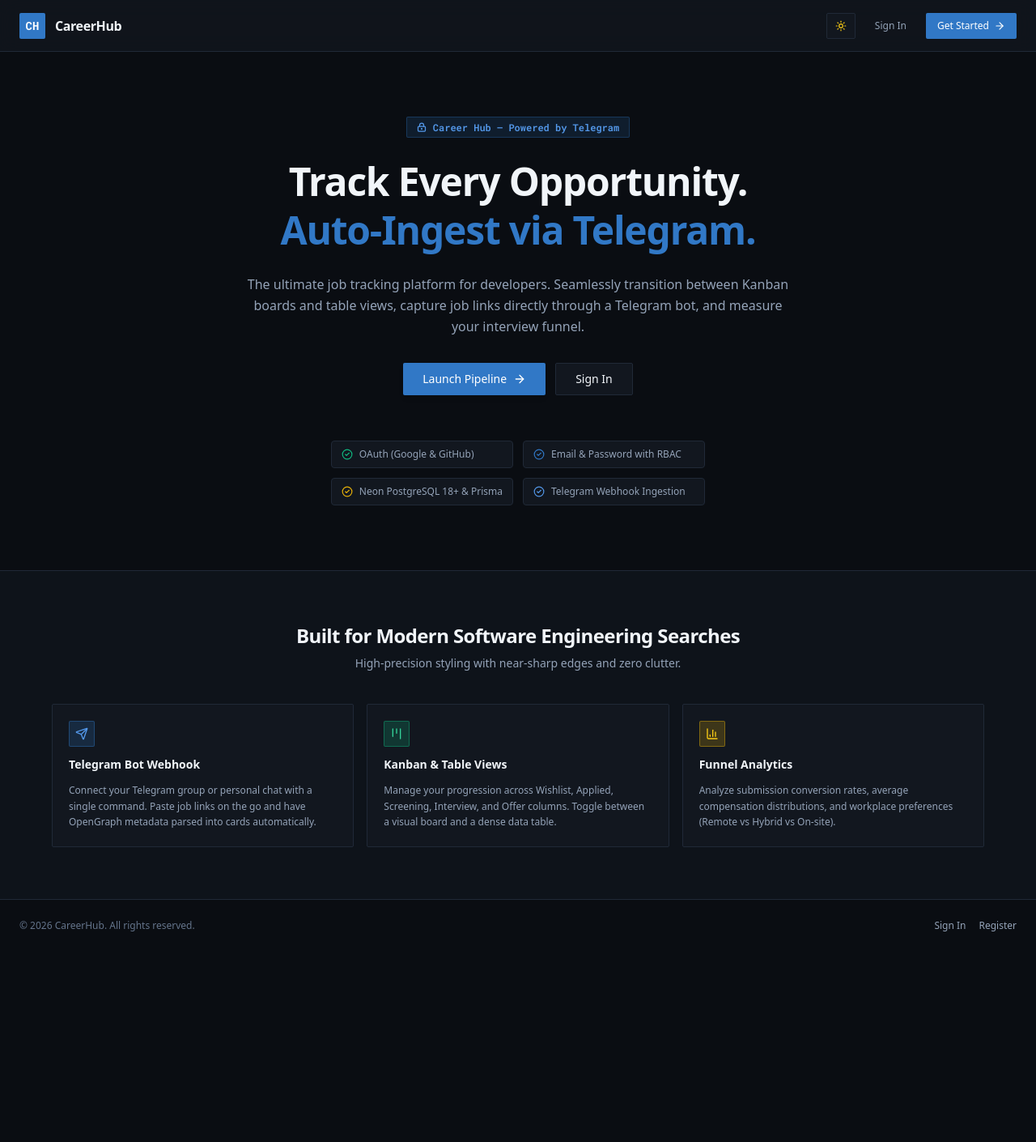
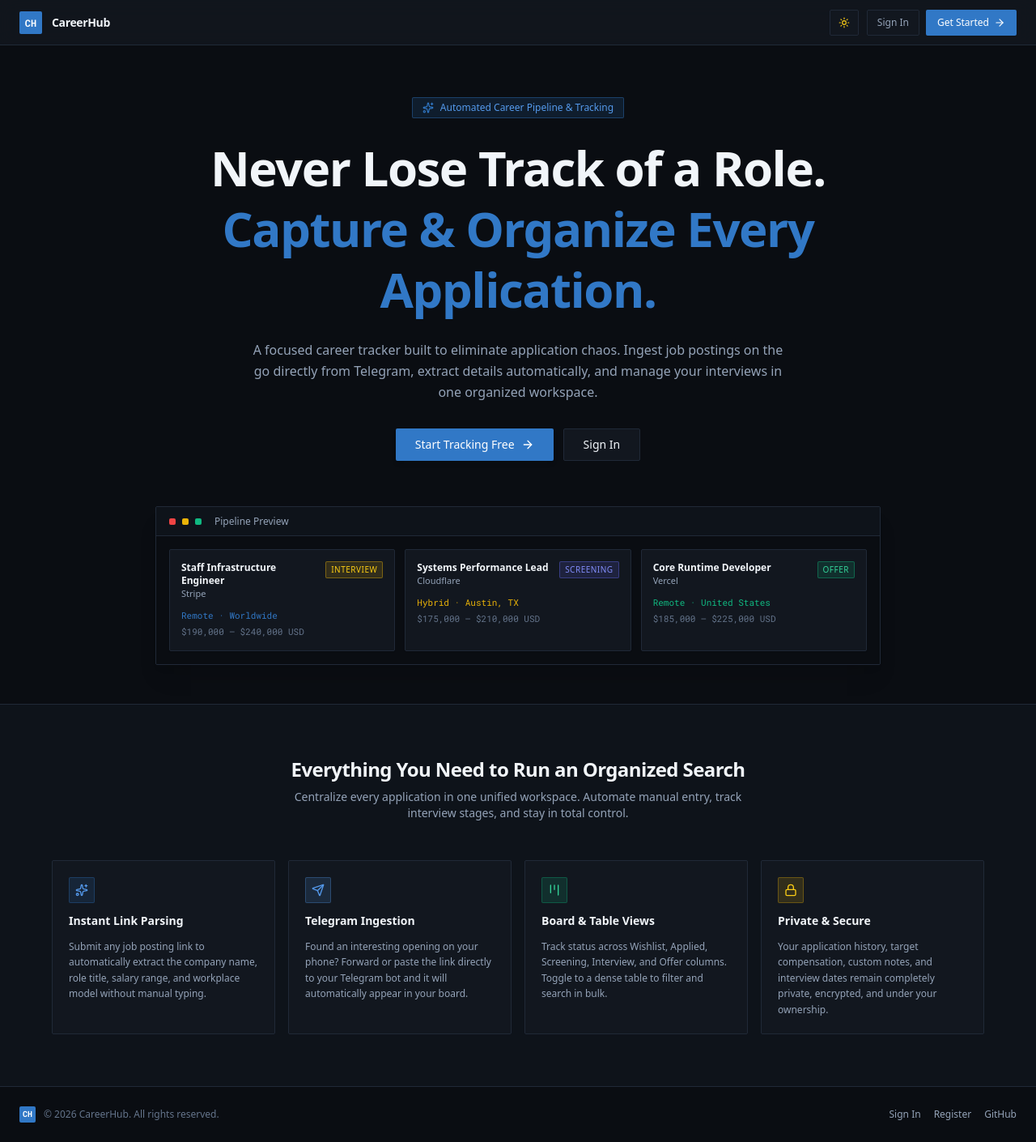
Before and after one commit to navneetguptacse/career-hub, a Next.js app: page / in a window 1280 px wide. Shown: the whole page at 81% size. Before the commit the page ends 1175 px from the top, so only its background shows below. Built offline with nearby package versions, Linux system fonts and the light colour scheme; no server answers.

Commit message:
feat: elevate home page design with auth-aware actions, live pipeline preview, and focused value proposition

```diff
--- a/src/app/globals.css
+++ b/src/app/globals.css
@@ -104,7 +104,9 @@
 
 /* Precision Light Mode Overrides for High Contrast */
 html.light .bg-\[\#0A0D12\],
-html.light .bg-\[\#0a0d12\] {
+html.light .bg-\[\#0a0d12\],
+html.light .bg-\[\#0A0D12\]\/60,
+html.light .bg-\[\#0a0d12\]\/60 {
   background-color: #f8fafc !important;
 }
 
--- a/src/app/page.tsx
+++ b/src/app/page.tsx
@@ -2,33 +2,63 @@
 import Link from "next/link";
 import {
   ArrowRight,
-  BarChart3,
-  CheckCircle2,
   Kanban,
-  LockKeyhole,
+  LayoutDashboard,
+  Lock,
   Send,
+  Sparkles,
+  User,
 } from "lucide-react";
+import { auth } from "@/lib/auth";
+import { Badge } from "@/components/ui/Badge";
 import { ThemeToggle } from "@/components/ui/ThemeToggle";
 
-export default function HomePage() {
+export default async function HomePage() {
+  const session = await auth();
+  const isLoggedIn = Boolean(session?.user);
+
   return (
     <div className="min-h-screen bg-[#0A0D12] text-[#F1F5F9] flex flex-col selection:bg-[#3178C6] selection:text-white">
       {/* Navigation Header */}
-      <header className="h-16 border-b border-[#202937] bg-[#12171F]/80 backdrop-blur-md px-6 flex items-center justify-between sticky top-0 z-40">
+      <header className="h-14 border-b border-[#202937] bg-[#12171F]/90 backdrop-blur-md px-4 sm:px-6 flex items-center justify-between sticky top-0 z-40">
         <div className="flex items-center gap-3">
-          <div className="w-8 h-8 bg-[#3178C6] flex items-center justify-center rounded-xs text-white font-mono font-bold text-sm shadow-xs">
+          <div className="w-7 h-7 bg-[#3178C6] flex items-center justify-center rounded-xs text-white font-mono font-bold text-xs shadow-xs">
             CH
           </div>
-          <span className="font-bold text-base tracking-tight text-[#F1F5F9]">
+          <span className="font-bold text-sm tracking-tight text-[#F1F5F9]">
             CareerHub
           </span>
         </div>
 
-        <div className="flex items-center gap-3">
+        <div className="flex items-center gap-2 sm:gap-2.5">
           <ThemeToggle size="sm" />
+
+          {isLoggedIn ? (
+            <div className="flex items-center gap-2">
+              <Link
+                href="/settings"
+                title="Account & Profile Settings"
+                className="h-8 px-2.5 inline-flex items-center gap-1.5 text-xs font-medium text-[#F1F5F9] bg-[#12171F] hover:bg-[#18202C] border border-[#202937] hover:border-[#3178C6] rounded-xs transition-colors shrink-0"
+              >
+                <User className="w-3.5 h-3.5 text-[#3178C6]" />
+                <span className="max-w-32.5 truncate hidden sm:inline">
+                  {session?.user?.name || session?.user?.email}
+                </span>
+              </Link>
+              <Link
+                href="/dashboard"
+                className="h-8 px-3.5 inline-flex items-center justify-center text-xs font-medium bg-[#3178C6] hover:bg-[#235A97] text-white rounded-xs transition-colors shadow-xs gap-1.5 shrink-0"
+              >
+                <LayoutDashboard className="w-3.5 h-3.5" />
+                <span>Dashboard</span>
+                <ArrowRight className="w-3 h-3" />
+              </Link>
+            </div>
+          ) : (
+            <div className="flex items-center gap-2">
               <Link
                 href="/login"
-            className="h-8 px-3 inline-flex items-center justify-center text-xs font-medium text-[#94A3B8] hover:text-[#F1F5F9] hover:bg-[#18202C] rounded-xs transition-colors"
+                className="h-8 px-3 inline-flex items-center justify-center text-xs font-medium text-[#94A3B8] hover:text-[#F1F5F9] bg-[#12171F] hover:bg-[#18202C] border border-[#202937] hover:border-[#3178C6]/50 rounded-xs transition-colors"
               >
                 Sign In
               </Link>
@@ -40,119 +70,212 @@
                 <ArrowRight className="w-3.5 h-3.5" />
               </Link>
             </div>
+          )}
+        </div>
       </header>
 
       {/* Hero Section */}
-      <section className="flex-1 flex flex-col items-center justify-center px-4 py-20 text-center max-w-4xl mx-auto space-y-6">
-        <div className="inline-flex items-center gap-2 px-3 py-1 bg-[#3178C6]/15 border border-[#3178C6]/30 text-[#5499EB] text-xs font-mono font-semibold rounded-xs">
-          <LockKeyhole className="w-3 h-3" strokeWidth={2.5} />
-          <span>Career Hub – Powered by Telegram</span>
+      <section className="flex-1 flex flex-col items-center justify-center px-4 pt-16 pb-12 text-center max-w-5xl mx-auto space-y-6">
+        <div className="inline-flex items-center gap-2 px-3 py-1 bg-[#3178C6]/15 border border-[#3178C6]/40 text-[#5499EB] text-xs font-medium rounded-xs">
+          <Sparkles className="w-3.5 h-3.5 text-[#3178C6]" />
+          <span>Automated Career Pipeline & Tracking</span>
         </div>
 
-        <h1 className="text-3xl sm:text-5xl font-extrabold tracking-tight text-[#F1F5F9] leading-tight">
-          Track Every Opportunity. <br />
-          <span className="text-[#3178C6]">Auto-Ingest via Telegram.</span>
+        <h1 className="text-3xl sm:text-5xl lg:text-6xl font-extrabold tracking-tight text-[#F1F5F9] leading-tight max-w-4xl">
+          Never Lose Track of a Role. <br />
+          <span className="text-[#3178C6]">
+            Capture & Organize Every Application.
+          </span>
         </h1>
 
         <p className="text-sm sm:text-base text-[#94A3B8] max-w-2xl leading-relaxed">
-          The ultimate job tracking platform for developers. Seamlessly
-          transition between Kanban boards and table views, capture job links
-          directly through a Telegram bot, and measure your interview funnel.
+          A focused career tracker built to eliminate application chaos. Ingest
+          job postings on the go directly from Telegram, extract details
+          automatically, and manage your interviews in one organized workspace.
         </p>
 
+        {/* Dynamic CTA Buttons */}
         <div className="flex flex-col sm:flex-row items-center gap-3 pt-2">
+          {isLoggedIn ? (
+            <>
+              <Link
+                href="/dashboard"
+                className="w-full sm:w-auto h-10 px-6 bg-[#3178C6] hover:bg-[#235A97] text-white font-medium text-sm rounded-xs transition-colors shadow-md inline-flex items-center justify-center gap-2"
+              >
+                <LayoutDashboard className="w-4 h-4" />
+                <span>Go to Dashboard</span>
+                <ArrowRight className="w-4 h-4" />
+              </Link>
+              <Link
+                href="/applications"
+                className="w-full sm:w-auto h-10 px-6 bg-[#12171F] hover:bg-[#18202C] text-[#F1F5F9] border border-[#202937] hover:border-[#3178C6]/50 font-medium text-sm rounded-xs transition-colors inline-flex items-center justify-center gap-2"
+              >
+                <Kanban className="w-4 h-4 text-[#3178C6]" />
+                <span>View Applications</span>
+              </Link>
+            </>
+          ) : (
+            <>
               <Link
                 href="/register"
                 className="w-full sm:w-auto h-10 px-6 bg-[#3178C6] hover:bg-[#235A97] text-white font-medium text-sm rounded-xs transition-colors shadow-md inline-flex items-center justify-center gap-2"
               >
-            <span>Launch Pipeline</span>
+                <span>Start Tracking Free</span>
                 <ArrowRight className="w-4 h-4" />
               </Link>
-
               <Link
                 href="/login"
-            className="w-full sm:w-auto h-10 px-6 bg-[#12171F] hover:bg-[#18202C] text-[#F1F5F9] border border-[#202937] font-medium text-sm rounded-xs transition-colors inline-flex items-center justify-center gap-2"
+                className="w-full sm:w-auto h-10 px-6 bg-[#12171F] hover:bg-[#18202C] text-[#F1F5F9] border border-[#202937] hover:border-[#3178C6]/50 font-medium text-sm rounded-xs transition-colors inline-flex items-center justify-center gap-2"
               >
                 <span>Sign In</span>
               </Link>
+            </>
+          )}
         </div>
 
-        {/* Feature Pills */}
-        <div className="pt-8 grid grid-cols-1 sm:grid-cols-2 gap-3 max-w-2xl mx-auto text-xs text-[#94A3B8]">
-          <div className="flex items-center gap-2 bg-[#12171F] px-3 py-2 border border-[#202937] rounded-sm min-w-0">
-            <CheckCircle2 className="w-3.5 h-3.5 text-[#10B981] shrink-0" />
-            <span>OAuth (Google & GitHub)</span>
+        {/* Live Pipeline Preview Window */}
+        <div className="w-full pt-8 text-left max-w-4xl">
+          <div className="border border-[#202937] bg-[#12171F] rounded-xs overflow-hidden shadow-xl">
+            {/* Window Topbar */}
+            <div className="h-9 px-4 bg-[#0E131A] border-b border-[#202937] flex items-center justify-between text-xs text-[#64748B]">
+              <div className="flex items-center gap-2">
+                <span className="w-2 h-2 rounded-xs bg-[#EF4444]" />
+                <span className="w-2 h-2 rounded-xs bg-[#EAB308]" />
+                <span className="w-2 h-2 rounded-xs bg-[#10B981]" />
+                <span className="ml-2 font-medium text-[#94A3B8]">
+                  Pipeline Preview
+                </span>
+              </div>
             </div>
 
-          <div className="flex items-center gap-2 bg-[#12171F] px-3 py-2 border border-[#202937] rounded-sm min-w-0">
-            <CheckCircle2 className="w-3.5 h-3.5 text-[#3178C6] shrink-0" />
-            <span>Email & Password with RBAC</span>
+            {/* Pipeline Preview Columns (clean background in both light and dark mode) */}
+            <div className="p-4 grid grid-cols-1 md:grid-cols-3 gap-3 bg-[#0A0D12]">
+              {/* Card 1 */}
+              <div className="p-3.5 bg-[#12171F] border border-[#202937] rounded-xs space-y-2.5 shadow-xs">
+                <div className="flex items-start justify-between gap-2">
+                  <div>
+                    <h4 className="text-xs font-semibold text-[#F1F5F9]">
+                      Staff Infrastructure Engineer
+                    </h4>
+                    <p className="text-[11px] text-[#94A3B8]">Stripe</p>
+                  </div>
+                  <Badge status="INTERVIEW" size="sm" />
+                </div>
+                <div className="space-y-1 text-[11px] text-[#64748B] font-mono">
+                  <div className="text-[#3178C6]">Remote · Worldwide</div>
+                  <div>$190,000 – $240,000 USD</div>
+                </div>
               </div>
 
-          <div className="flex items-center gap-2 bg-[#12171F] px-3 py-2 border border-[#202937] rounded-sm min-w-0">
-            <CheckCircle2 className="w-3.5 h-3.5 text-[#EAB308] shrink-0" />
-            <span>Neon PostgreSQL 18+ & Prisma</span>
+              {/* Card 2 */}
+              <div className="p-3.5 bg-[#12171F] border border-[#202937] rounded-xs space-y-2.5 shadow-xs">
+                <div className="flex items-start justify-between gap-2">
+                  <div>
+                    <h4 className="text-xs font-semibold text-[#F1F5F9]">
+                      Systems Performance Lead
+                    </h4>
+                    <p className="text-[11px] text-[#94A3B8]">Cloudflare</p>
+                  </div>
+                  <Badge status="SCREENING" size="sm" />
+                </div>
+                <div className="space-y-1 text-[11px] text-[#64748B] font-mono">
+                  <div className="text-[#EAB308]">Hybrid · Austin, TX</div>
+                  <div>$175,000 – $210,000 USD</div>
+                </div>
               </div>
 
-          <div className="flex items-center gap-2 bg-[#12171F] px-3 py-2 border border-[#202937] rounded-sm min-w-0">
-            <CheckCircle2 className="w-3.5 h-3.5 text-[#5499EB] shrink-0" />
-            <span>Telegram Webhook Ingestion</span>
+              {/* Card 3 */}
+              <div className="p-3.5 bg-[#12171F] border border-[#202937] rounded-xs space-y-2.5 shadow-xs">
+                <div className="flex items-start justify-between gap-2">
+                  <div>
+                    <h4 className="text-xs font-semibold text-[#F1F5F9]">
+                      Core Runtime Developer
+                    </h4>
+                    <p className="text-[11px] text-[#94A3B8]">Vercel</p>
+                  </div>
+                  <Badge status="OFFER" size="sm" />
+                </div>
+                <div className="space-y-1 text-[11px] text-[#64748B] font-mono">
+                  <div className="text-[#10B981]">Remote · United States</div>
+                  <div>$185,000 – $225,000 USD</div>
+                </div>
+              </div>
+            </div>
           </div>
         </div>
       </section>
 
-      {/* Feature Grid */}
-      <section className="border-t border-[#202937] bg-[#0E131A] py-16 px-6">
-        <div className="max-w-6xl mx-auto space-y-10">
+      {/* What It Does & How It Helps You */}
+      <section className="border-t border-[#202937] bg-[#0E131A] py-16 px-4 sm:px-6">
+        <div className="max-w-6xl mx-auto space-y-12">
           <div className="text-center space-y-2">
             <h2 className="text-xl sm:text-2xl font-bold tracking-tight text-[#F1F5F9]">
-              Built for Modern Software Engineering Searches
+              Everything You Need to Run an Organized Search
             </h2>
-            <p className="text-xs sm:text-sm text-[#94A3B8]">
-              High-precision styling with near-sharp edges and zero clutter.
+            <p className="text-xs sm:text-sm text-[#94A3B8] max-w-xl mx-auto">
+              Centralize every application in one unified workspace. Automate
+              manual entry, track interview stages, and stay in total control.
             </p>
           </div>
 
-          <div className="grid grid-cols-1 md:grid-cols-3 gap-4">
-            <div className="p-5 bg-[#12171F] border border-[#202937] rounded-xs space-y-3">
-              <div className="w-8 h-8 bg-[#3178C6]/20 border border-[#3178C6]/40 rounded-xs flex items-center justify-center text-[#5499EB]">
+          <div className="grid grid-cols-1 md:grid-cols-2 lg:grid-cols-4 gap-4">
+            {/* Feature 1 */}
+            <div className="p-5 bg-[#12171F] border border-[#202937] hover:border-[#3178C6]/50 transition-colors rounded-xs space-y-3">
+              <div className="w-8 h-8 bg-[#3178C6]/15 border border-[#3178C6]/30 rounded-xs flex items-center justify-center text-[#5499EB]">
+                <Sparkles className="w-4 h-4" />
+              </div>
+              <h3 className="text-sm font-semibold text-[#F1F5F9]">
+                Instant Link Parsing
+              </h3>
+              <p className="text-xs text-[#94A3B8] leading-relaxed">
+                Submit any job posting link to automatically extract the company
+                name, role title, salary range, and workplace model without
+                manual typing.
+              </p>
+            </div>
+
+            {/* Feature 2 */}
+            <div className="p-5 bg-[#12171F] border border-[#202937] hover:border-[#3178C6]/50 transition-colors rounded-xs space-y-3">
+              <div className="w-8 h-8 bg-[#5499EB]/15 border border-[#5499EB]/30 rounded-xs flex items-center justify-center text-[#5499EB]">
                 <Send className="w-4 h-4" />
               </div>
               <h3 className="text-sm font-semibold text-[#F1F5F9]">
-                Telegram Bot Webhook
+                Telegram Ingestion
               </h3>
               <p className="text-xs text-[#94A3B8] leading-relaxed">
-                Connect your Telegram group or personal chat with a single
-                command. Paste job links on the go and have OpenGraph metadata
-                parsed into cards automatically.
+                Found an interesting opening on your phone? Forward or paste the
+                link directly to your Telegram bot and it will automatically
+                appear in your board.
               </p>
             </div>
 
-            <div className="p-5 bg-[#12171F] border border-[#202937] rounded-xs space-y-3">
-              <div className="w-8 h-8 bg-[#10B981]/20 border border-[#10B981]/40 rounded-xs flex items-center justify-center text-[#34D399]">
+            {/* Feature 3 */}
+            <div className="p-5 bg-[#12171F] border border-[#202937] hover:border-[#3178C6]/50 transition-colors rounded-xs space-y-3">
+              <div className="w-8 h-8 bg-[#10B981]/15 border border-[#10B981]/30 rounded-xs flex items-center justify-center text-[#34D399]">
                 <Kanban className="w-4 h-4" />
               </div>
               <h3 className="text-sm font-semibold text-[#F1F5F9]">
-                Kanban & Table Views
+                Board & Table Views
               </h3>
               <p className="text-xs text-[#94A3B8] leading-relaxed">
-                Manage your progression across Wishlist, Applied, Screening,
-                Interview, and Offer columns. Toggle between a visual board and
-                a dense data table.
+                Track status across Wishlist, Applied, Screening, Interview, and
+                Offer columns. Toggle to a dense table to filter and search in
+                bulk.
               </p>
             </div>
 
-            <div className="p-5 bg-[#12171F] border border-[#202937] rounded-xs space-y-3">
-              <div className="w-8 h-8 bg-[#EAB308]/20 border border-[#EAB308]/40 rounded-xs flex items-center justify-center text-[#FACC15]">
-                <BarChart3 className="w-4 h-4" />
+            {/* Feature 4 */}
+            <div className="p-5 bg-[#12171F] border border-[#202937] hover:border-[#3178C6]/50 transition-colors rounded-xs space-y-3">
+              <div className="w-8 h-8 bg-[#EAB308]/15 border border-[#EAB308]/30 rounded-xs flex items-center justify-center text-[#FACC15]">
+                <Lock className="w-4 h-4" />
               </div>
               <h3 className="text-sm font-semibold text-[#F1F5F9]">
-                Funnel Analytics
+                Private & Secure
               </h3>
               <p className="text-xs text-[#94A3B8] leading-relaxed">
-                Analyze submission conversion rates, average compensation
-                distributions, and workplace preferences (Remote vs Hybrid vs
-                On-site).
+                Your application history, target compensation, custom notes, and
+                interview dates remain completely private, encrypted, and under
+                your ownership.
               </p>
             </div>
           </div>
@@ -160,17 +283,60 @@
       </section>
 
       {/* Footer */}
-      <footer className="border-t border-[#202937] py-6 px-6 bg-[#0A0D12] text-xs text-[#64748B] flex flex-col sm:flex-row items-center justify-between gap-3">
-        <div className="flex items-center gap-2">
+      <footer className="border-t border-[#202937] py-6 px-4 sm:px-6 bg-[#0A0D12] text-xs text-[#64748B] flex flex-col sm:flex-row items-center justify-between gap-4">
+        <div className="flex items-center gap-2.5">
+          <div className="w-5 h-5 bg-[#3178C6] flex items-center justify-center rounded-xs text-white font-mono font-bold text-[10px]">
+            CH
+          </div>
           <p>&copy; 2026 CareerHub. All rights reserved.</p>
         </div>
-        <div className="flex items-center gap-4 text-[#94A3B8]">
-          <Link href="/login" className="hover:text-[#F1F5F9]">
+
+        <div className="flex items-center gap-4 text-[#94A3B8] text-xs">
+          {isLoggedIn ? (
+            <>
+              <Link
+                href="/dashboard"
+                className="hover:text-[#F1F5F9] transition-colors"
+              >
+                Dashboard
+              </Link>
+              <Link
+                href="/applications"
+                className="hover:text-[#F1F5F9] transition-colors"
+              >
+                Applications
+              </Link>
+              <Link
+                href="/settings"
+                className="hover:text-[#F1F5F9] transition-colors"
+              >
+                Settings
+              </Link>
+            </>
+          ) : (
+            <>
+              <Link
+                href="/login"
+                className="hover:text-[#F1F5F9] transition-colors"
+              >
                 Sign In
               </Link>
-          <Link href="/register" className="hover:text-[#F1F5F9]">
+              <Link
+                href="/register"
+                className="hover:text-[#F1F5F9] transition-colors"
+              >
                 Register
               </Link>
+            </>
+          )}
+          <a
+            href="https://github.com/navneetguptacse/career-hub"
+            target="_blank"
+            rel="noopener noreferrer"
+            className="hover:text-[#5499EB] transition-colors"
+          >
+            GitHub
+          </a>
         </div>
       </footer>
     </div>
```
Lines whose indentation alone changed are shown as unchanged.
